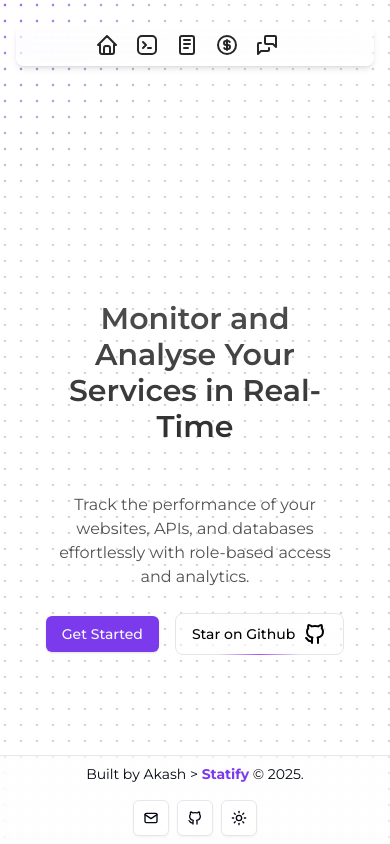
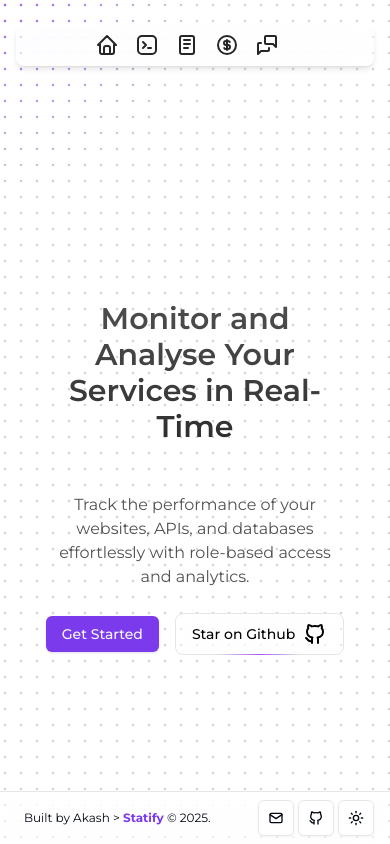
Before and after one commit to AkashJana18/statify, a Next.js app: page / in a window 390 px wide. Shown: the top 844 px of the page. Built offline with nearby package versions, Linux system fonts and the light colour scheme; no server answers.

Commit message:
Fix: Landing page's responsiveness

```diff
--- a/src/components/Footer.tsx
+++ b/src/components/Footer.tsx
@@ -5,10 +5,10 @@ import { ThemeButton } from "./ui/theme-btn";
 
 const Footer = () => {
   return (
-    <footer className="p-2 bg-transparent border-t backdrop-blur-sm w-full sticky bottom-0 z-[99]">
-      <div className="flex flex-col sm:flex-row justify-between items-center gap-4 sm:gap-0">
+    <footer className="p-2 bg-transparent border-t backdrop-blur-lg w-full sticky bottom-0 z-[99]">
+      <div className="flex justify-between items-center gap-4 sm:gap-0 px-2">
         {/* Footer Text */}
-        <p className="text-center sm:text-left mx-2 text-sm">
+        <p className="text-center sm:text-left mx-2 sm:text-sm text-xs">
           Built by Akash &gt;{" "}
           <span className="font-bold text-primary dark:text-purple-500">
             Statify
@@ -17,7 +17,7 @@ const Footer = () => {
         </p>
 
         {/* Action Buttons */}
-        <div className="flex justify-center sm:justify-end items-center gap-2">
+        <div className="flex justify-center sm:justify-end items-center sm:gap-2 gap-1">
           {/* Email Button */}
           <Link href="mailto:akashjana663@gmail.com">
             <Button variant="outline" size="icon">
--- a/src/components/Landing/FAQ.tsx
+++ b/src/components/Landing/FAQ.tsx
@@ -46,7 +46,7 @@ const FAQ = () => {
     //     <p>You&#8217;ve got questions, and we&#8217;ve got answers.</p>
     <section
       id="faq"
-      className="relative h-screen sm:w-[80%] py-16 bg-transparent backdrop-blur-sm border border-primary/25 rounded-lg my-16"
+      className="relative h-full sm:w-[80%] py-16 bg-transparent backdrop-blur-sm border border-primary/25 rounded-lg my-16"
     >
       <div className="absolute inset-0 rounded-xl bg-gradient-to-br from-purple-600/10 via-transparent to-transparent blur-lg pointer-events-none" />
 
--- a/src/components/Landing/Features.tsx
+++ b/src/components/Landing/Features.tsx
@@ -51,7 +51,7 @@ export const Features = () => {
   return (
     <section
       id="features"
-      className="relative py-16 sm:w-[80%] my-16 h-screen bg-transparent backdrop-blur-sm border border-primary/25 rounded-lg"
+      className="relative py-16 sm:w-[80%] my-16 h-full bg-transparent backdrop-blur-sm border border-primary/25 rounded-lg"
     >
       <div className="absolute inset-0 rounded-xl bg-gradient-to-br from-purple-600/10 via-transparent to-transparent blur-lg pointer-events-none" />
 
--- a/src/components/Landing/Pricing.tsx
+++ b/src/components/Landing/Pricing.tsx
@@ -53,7 +53,7 @@ const Pricing = () => {
   return (
     <section
       id="pricing"
-      className="h-screen sm:w-[80%] flex flex-col items-center justify-center my-16 py-16"
+      className="h-full sm:w-[80%] flex flex-col items-center justify-center my-16 py-16"
     >
       <div className="mb-20">
         <h2 className="text-center font-bold text-4xl m-4">Pricing</h2>
--- a/src/components/Landing/Testimonials.tsx
+++ b/src/components/Landing/Testimonials.tsx
@@ -65,7 +65,7 @@ export const Testimonials = () => {
   ];
 
   return (
-    <section id="testimonials" className="py-16 sm:w-[80%] my-16 h-screen">
+    <section id="testimonials" className="py-16 sm:w-[80%] my-16 h-full">
       <div className="container mx-auto">
         <div className="grid grid-cols-1 md:grid-cols-[40%,60%] gap-12">
           {/* Use Cases on the left */}
```
